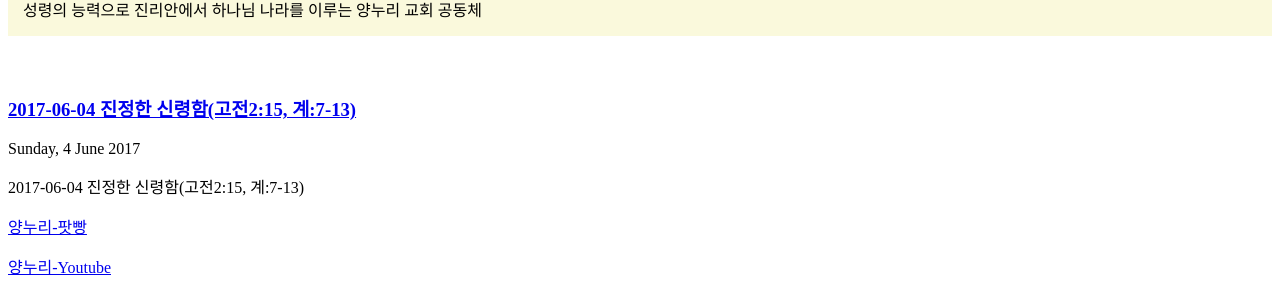
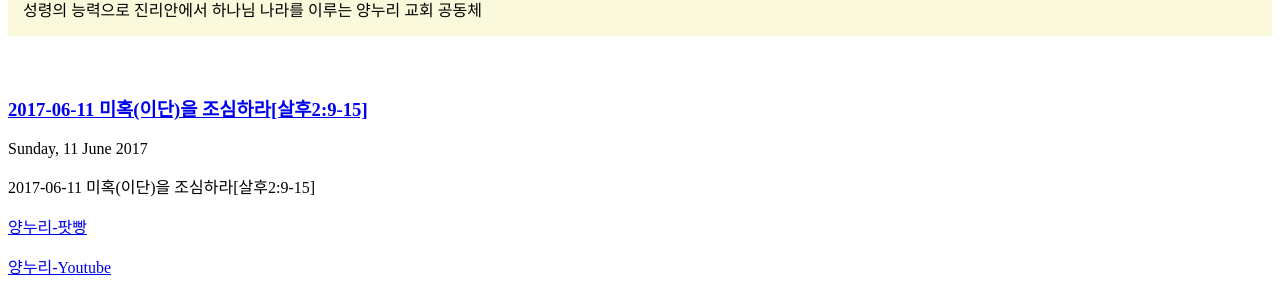
Before and after one commit to yangnuri2/yangnuri2.github.io, a Jekyll site: the page built from _posts/2017-06-04-yang-1-1.md, in a window 1280 px wide. Shown: the part 1937-2226 px from the top of the page. Built offline with Jekyll 4.4.1, drawn with Linux system fonts in a browser that asks for light colours.

Commit message:
Create 2017-06-04-yang-1-1.md

```diff
--- a/_posts/2017-06-04-yang-1-1.md
+++ b/_posts/2017-06-04-yang-1-1.md
@@ -1,15 +1,15 @@
 ---
 layout: post
-title: "2017-06-04 진정한 신령함(고전2:15, 계:7-13)"
+title: "2017-06-11 미혹(이단)을 조심하라[살후2:9-15]"
 author: "Yangnuri"
-date: 2017-06-04
-duration: "33:47"
+date: 2017-06-11
+duration: "47:47"
 type: "audio/mp3"
 enclosure_url: http://archive.org/download/AudioJoiner170604165948/AudioJoiner170604165948.mp3
-enclosure_bytes_size: 48,844,844
+enclosure_bytes_size: 33,988,608
 link:
-  youtube: http://cafe.daum.net/yangnuri-ch/Q6h4/201
-summary: 2017-06-04 진정한 신령함(고전2:15, 계:7-13)
+  youtube: http://cafe.daum.net/yangnuri-ch/Q6h4/202
+summary: 2017-06-11 미혹(이단)을 조심하라[살후2:9-15]
 show_notes:
 ---
 
```
